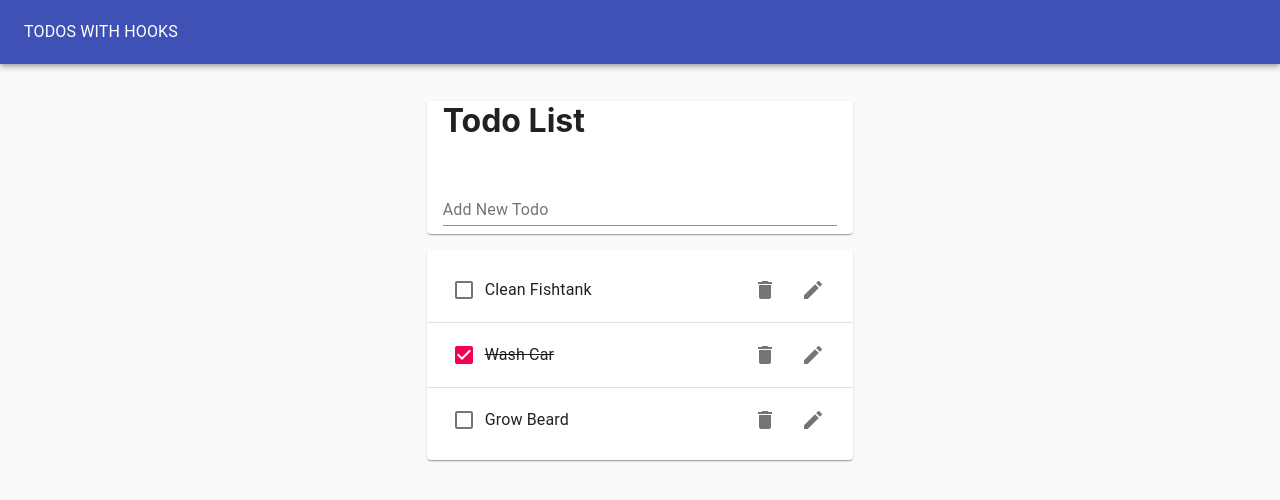
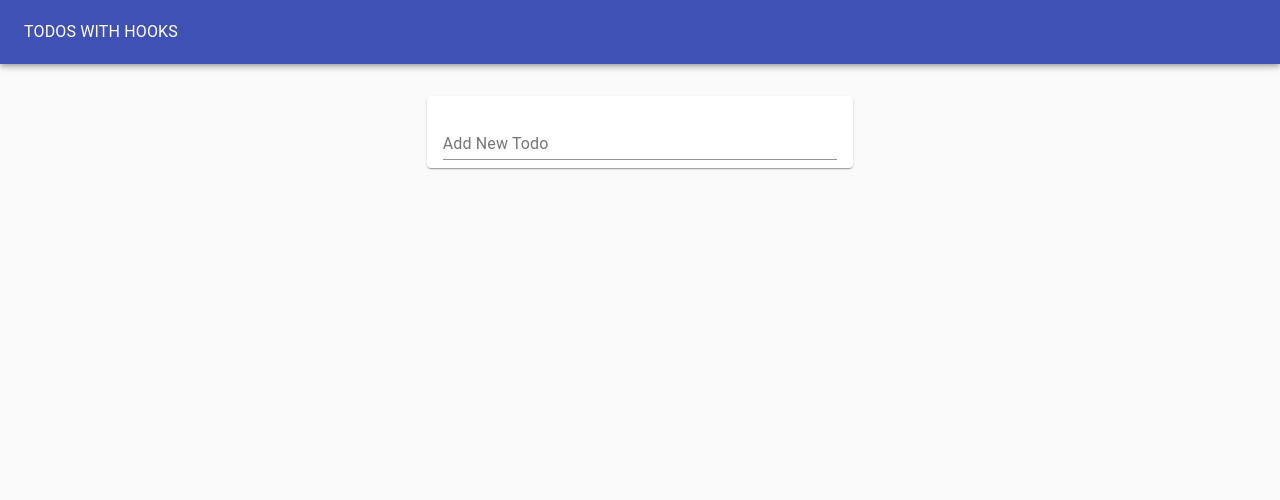
Before and after one commit to stekaye/todo-hooks, a React (Create React App) app: page / in a window 1280 px wide. Shown: the top 500 px of the page. Built offline with nearby package versions, Linux system fonts and the light colour scheme.

Commit message:
Save to local storage using useEffect

```diff
--- a/src/TodoApp.js
+++ b/src/TodoApp.js
@@ -1,4 +1,4 @@
-import React, {useState} from 'react';
+import React, {useState, useEffect} from 'react';
 import uuid from 'react-uuid'
 import TodoList from './TodoList';
 import TodoForm from './TodoForm';
@@ -9,13 +9,12 @@
 import Grid from '@material-ui/core/Grid';
 
 function TodoApp() {
-  const initialTodos = [
-    {id: 1, task: 'Clean Fishtank', completed: false},
-    {id: 2, task: 'Wash Car', completed: true},
-    {id: 3, task: 'Grow Beard', completed: false},
-  ]
+  const initialTodos = JSON.parse(window.localStorage.getItem('todos') || '[]');
+  const [todos, setTodos] = useState(initialTodos);
 
-  const [todos, setTodos] = useState(initialTodos);
+  useEffect(() => {
+    window.localStorage.setItem('todos', JSON.stringify(todos))
+  }, [todos]);
 
   const addTodo = (newTodoText) => {
     setTodos([...todos, {id: uuid(), task: newTodoText, completed: false}])
--- a/src/TodoForm.js
+++ b/src/TodoForm.js
@@ -13,7 +13,6 @@
   return (
     <Paper style={{margin: '1rem 0', padding: '0 1rem'}}>
       <form onSubmit={handleSubmit}>
-        <h1>Todo List</h1>
         <TextField
           type="text"
           value={todo}
--- a/src/TodoList.js
+++ b/src/TodoList.js
@@ -5,6 +5,7 @@
 import Divider from '@material-ui/core/Divider';
 
 function TodoList({todos, deleteTodo, toggleTodo, updateTodo}) {
+  if (todos.length)
     return (
       <Paper>
         <List>
@@ -24,7 +25,8 @@
           ))}
         </List>
       </Paper>
-  )
+    );
+    return null;
 }
 
 export default TodoList;
```
Also changed, not shown: 1 other file (tests, documents, lock files or other folders). Lines whose indentation alone changed are shown as unchanged.
